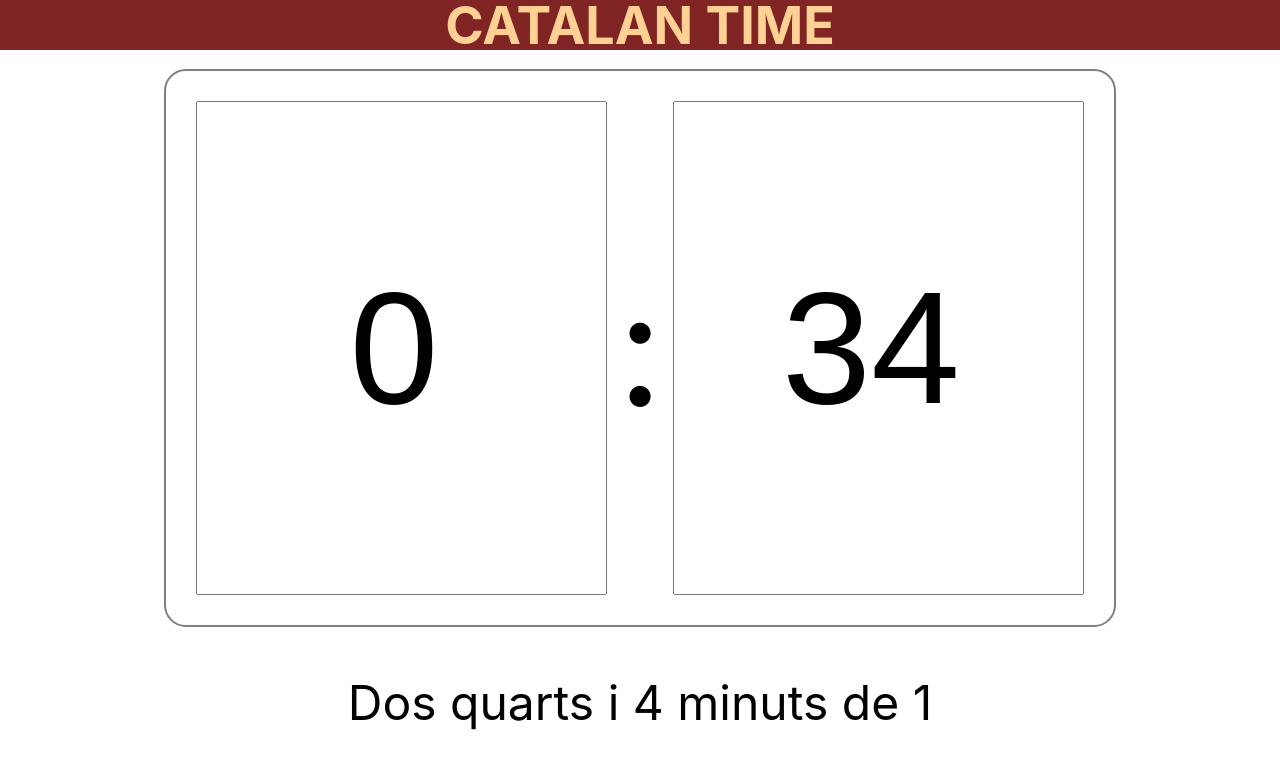
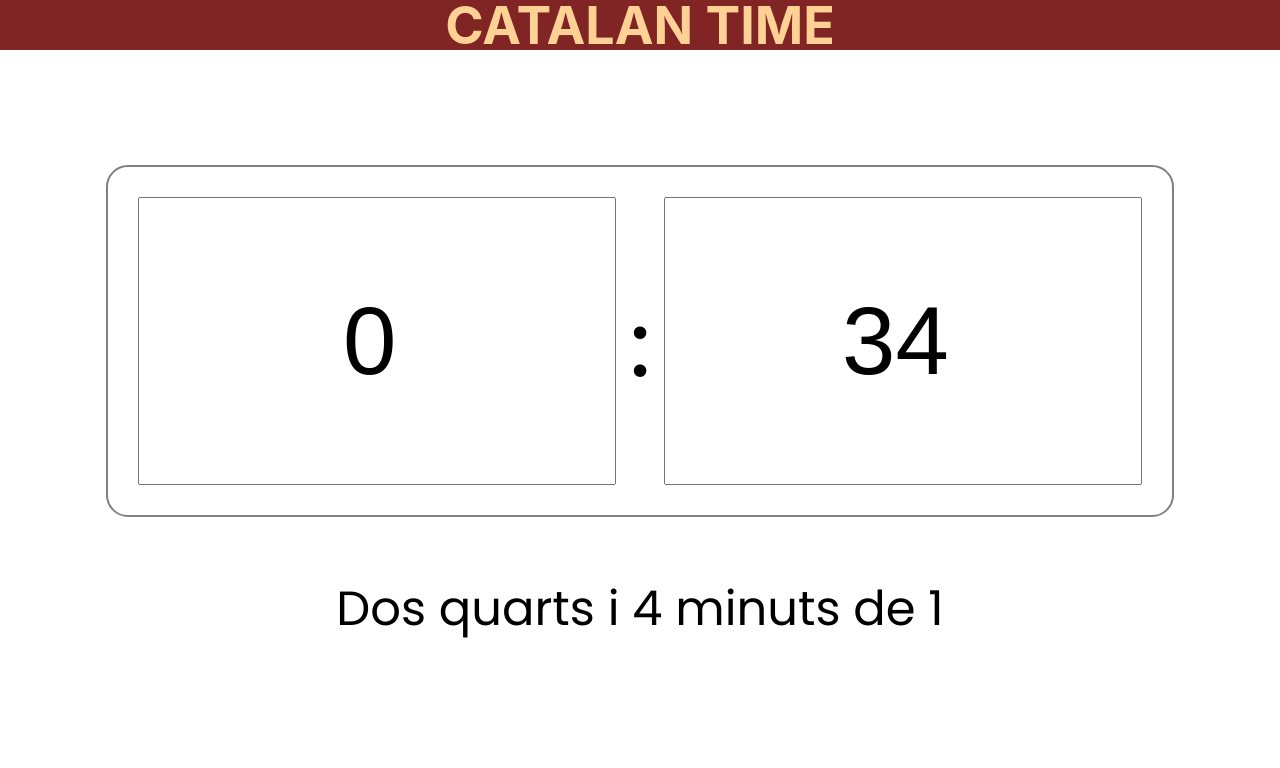
Before and after one commit to ulldecorb/catalan-time, a React (Create React App) app in the folder catalan-time/: page / in a window 1280 px wide. Shown: the top 768 px of the page. Built offline with nearby package versions, Linux system fonts and the light colour scheme; the HTML template or start-up script is replaced by a standard one.

Commit message:
Add poppins typography

```diff
--- a/catalan-time/public/index.html
+++ b/catalan-time/public/index.html
@@ -11,6 +11,9 @@
     />
     <link rel="apple-touch-icon" href="%PUBLIC_URL%/logo192.png" />
     <link rel="manifest" href="%PUBLIC_URL%/manifest.json" />
+    <link rel="preconnect" href="https://fonts.googleapis.com">
+    <link rel="preconnect" href="https://fonts.gstatic.com" crossorigin>
+    <link href="https://fonts.googleapis.com/css2?family=Poppins&display=swap" rel="stylesheet">
     <title>Catalan Time</title>
   </head>
   <body>
--- a/catalan-time/src/components/converter/converter.css
+++ b/catalan-time/src/components/converter/converter.css
@@ -16,28 +16,37 @@
 }
 
 .converter__input {
+  width: 80vw;
   padding: 20px;
   display: -webkit-box;
   display: -ms-flexbox;
   display: flex;
   outline: 2px solid grey;
   border-radius: 20px;
-  font-size: 20vmin;
+}
+
+.converter__input:first-child {
+  font-size: 6rem;
+  text-align: center;
+  margin: 10px;
 }
 
 .converter__input .input__hour {
-  font-size: 20vmin;
+  width: 100%;
+  font-size: 6rem;
   text-align: center;
   margin: 10px;
 }
 
 .converter__input .input__minute {
+  width: 100%;
   text-align: center;
-  font-size: 20vmin;
+  font-size: 6rem;
   margin: 10px;
 }
 
 .converter__result .result__text {
   font-size: 3rem;
+  font-family: "Poppins", sans-serif;
 }
 /*# sourceMappingURL=converter.css.map */
--- a/catalan-time/src/components/converter/converter.scss
+++ b/catalan-time/src/components/converter/converter.scss
@@ -1,3 +1,5 @@
+@import '../../style/fonts';
+
 .converter {
     height: calc(100vh - 50px);
     display: flex;
@@ -6,23 +8,31 @@
     align-items: center;
 
     &__input {
+        width: 80vw;
         padding: 20px;
         display: flex;
         outline: 2px solid grey;
         border-radius: 20px;
-        font-size: 20vmin;
+
+        &:first-child {
+            font-size: 6rem;
+            text-align: center;
+            margin: 10px;
+        }
 
         .input {
 
             &__hour {
-                font-size: 20vmin;
+                width: 100%;
+                font-size: 6rem;
                 text-align: center;
                 margin: 10px;
             }
 
             &__minute {
+                width: 100%;
                 text-align: center;
-                font-size: 20vmin;
+                font-size: 6rem;
                 margin: 10px;
             }
         }
@@ -32,6 +42,7 @@
         .result {
             &__text {
                 font-size: 3rem;
+                font-family: $poppins;
             }
         }
     }
--- /dev/null
+++ b/catalan-time/src/style/_fonts.scss
@@ -0,0 +1 @@
+$poppins : 'Poppins', sans-serif;
```
Also changed, not shown: catalan-time/package.json (+9 -6 lines), 1 other file (tests, documents, lock files or other folders).
